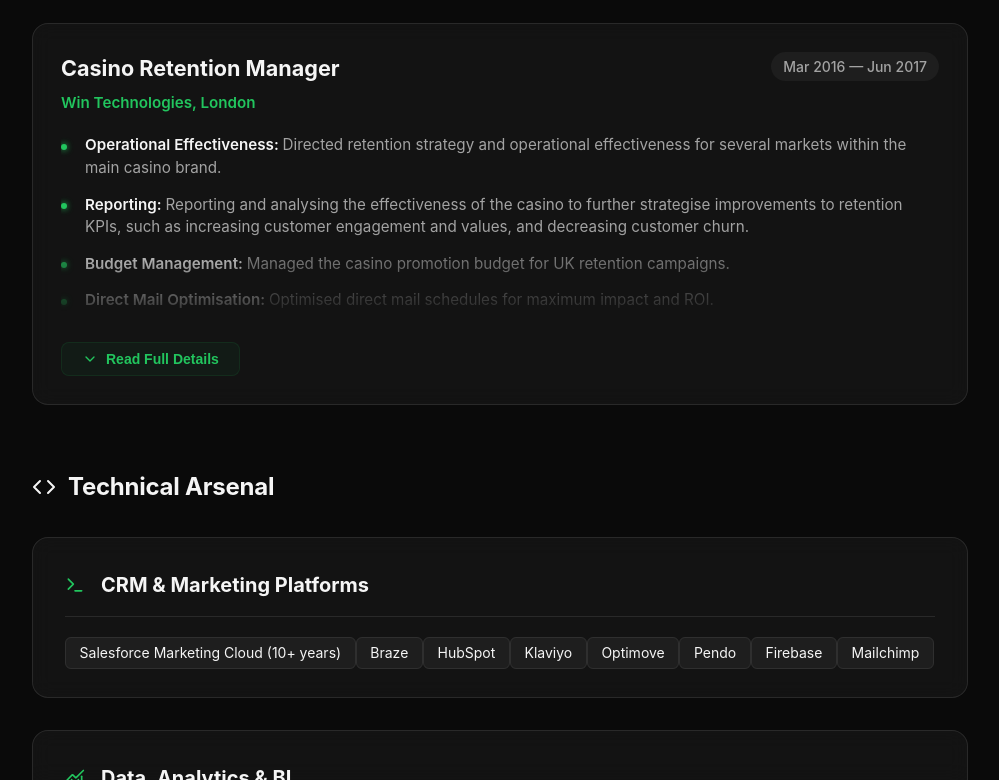
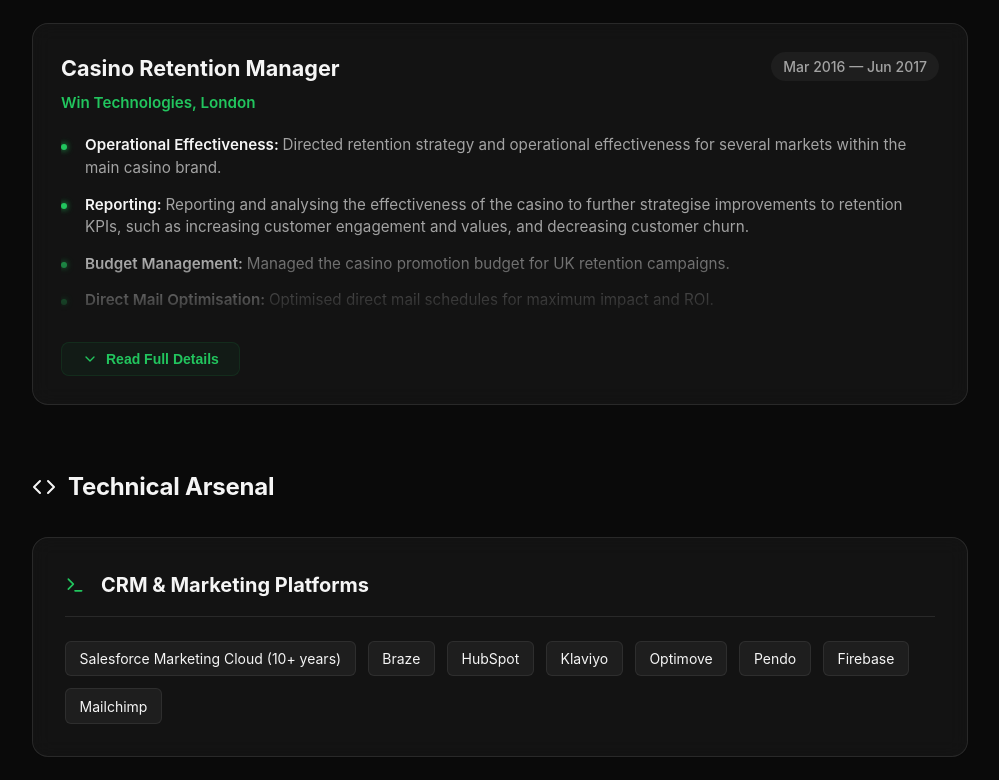
Before and after one commit to djillsley/danielillsley-portfolio, a React (Vite) app: page /experience in a window 1280 px wide. Shown: the part 2020-2800 px from the top of the page, without its empty margins (140-1139 px from the left). Built offline with nearby package versions, Linux system fonts and the light colour scheme.

Commit message:
Refine UI: add proper spacing (gap) between all tags across the site

```diff
--- a/src/index.css
+++ b/src/index.css
@@ -465,6 +465,12 @@
   gap: 2rem;
 }
 
+.skill-tags {
+  display: flex;
+  flex-wrap: wrap;
+  gap: 0.75rem;
+}
+
 .skill-tag {
   background: rgba(255, 255, 255, 0.05);
   color: var(--text-main);
```
